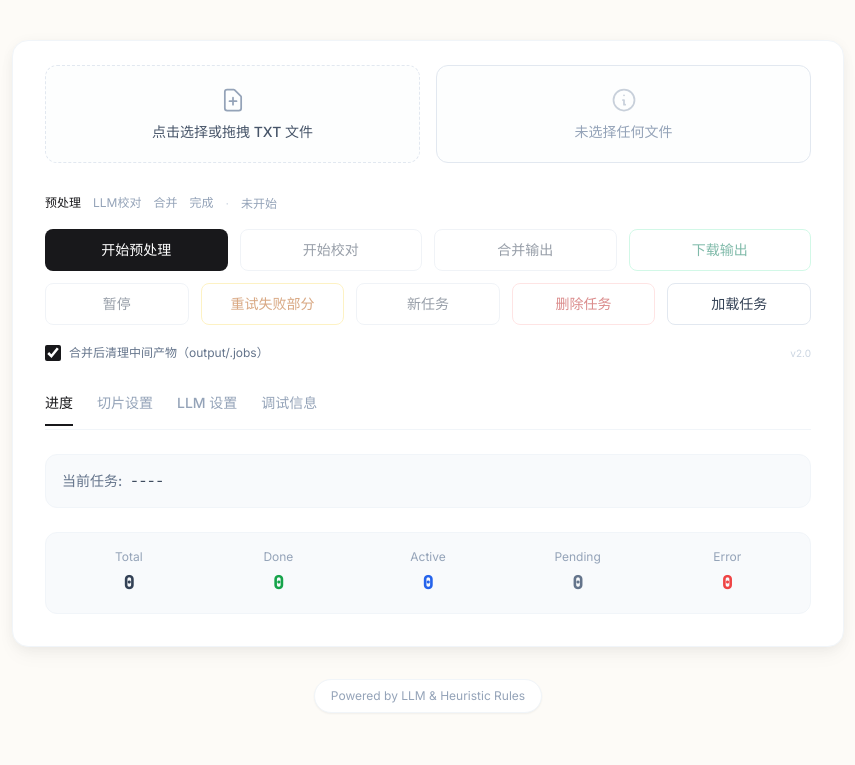
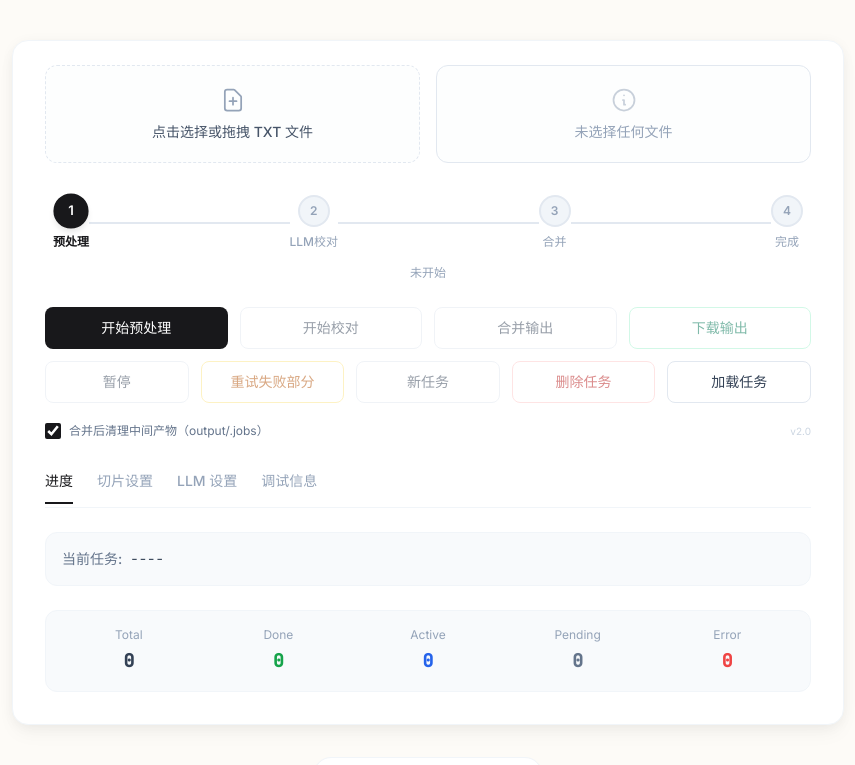
Before and after one commit to zhu-jl18/novel-proofer, a FastAPI app: page / in a window 1280 px wide. Shown: the part 188-953 px from the top of the page, without its empty margins (212-1067 px from the left). Before the commit the page ends 891 px from the top, so only its background shows below. Run offline with FastAPI, Linux system fonts and the light colour scheme; some libraries are stand-ins or nearby versions.

Commit message:
feat(ui): redesign workflow stepper with dot + line style
Replace simple text tabs with a visual step indicator:
- Numbered circular dots connected by lines
- Active step enlarged with shadow
- Completed steps show green checkmark
- Error state shows red dot

Co-Authored-By: Claude Opus 4.5 <noreply@anthropic.com>

```diff
--- a/templates/index.html
+++ b/templates/index.html
@@ -41,7 +41,20 @@
     .tab-btn.active { color: #18181b; }
     .tab-btn.active::after { content: ''; position: absolute; bottom: -1px; left: 0; right: 0; height: 2px; background: #18181b; }
 
-    .wf-step[style*="--wf-underline"]::after { content: ''; position: absolute; bottom: 0; left: 0; right: 0; height: 2px; background: currentColor; border-radius: 1px; }
+    /* Workflow Stepper */
+    .wf-node { display: flex; flex-direction: column; align-items: center; gap: 0.375rem; position: relative; z-index: 10; }
+    .wf-dot { width: 2rem; height: 2rem; border-radius: 9999px; border-width: 2px; display: flex; align-items: center; justify-content: center; transition: all 0.3s; }
+    .wf-dot-pending { background-color: #f1f5f9; border-color: #e2e8f0; color: #94a3b8; }
+    .wf-dot-active { background-color: #18181b; border-color: #18181b; color: white; transform: scale(1.1); box-shadow: 0 4px 6px -1px rgba(0,0,0,0.1); }
+    .wf-dot-done { background-color: #22c55e; border-color: #22c55e; color: white; }
+    .wf-dot-error { background-color: #ef4444; border-color: #ef4444; color: white; transform: scale(1.1); box-shadow: 0 4px 6px -1px rgba(0,0,0,0.1); }
+    .wf-line { flex: 1; height: 2px; background-color: #e2e8f0; transition: background-color 0.3s; }
+    .wf-line-done { background-color: #4ade80; }
+    .wf-label { font-size: 0.75rem; font-weight: 500; transition: color 0.2s; }
+    .wf-label-pending { color: #94a3b8; }
+    .wf-label-active { color: #18181b; font-weight: 600; }
+    .wf-label-done { color: #16a34a; }
+    .wf-label-error { color: #dc2626; font-weight: 600; }
 
     .filter-btn.active { background-color: #18181b; color: white; border-color: #18181b; }
 
@@ -118,15 +131,46 @@
           </div>
 
           <!-- Workflow Stepper -->
-          <div class="mb-4 flex items-center gap-3 text-xs">
-            <div class="flex items-center gap-3" id="workflowStepper" aria-label="Workflow">
-              <span class="wf-step relative pb-0.5 cursor-help text-ink font-medium" data-wf-step="validate" title="预处理：解码、切片、本地规则粗处理（不调用 LLM）">预处理</span>
-              <span class="wf-step relative pb-0.5 cursor-help text-slate-400" data-wf-step="process" title="LLM 校对：逐分片调用 LLM + 输出校验 + 自动重试">LLM校对</span>
-              <span class="wf-step relative pb-0.5 cursor-help text-slate-400" data-wf-step="merge" title="合并：将各分片输出合并为最终文件（可选清理中间产物）">合并</span>
-              <span class="wf-step relative pb-0.5 cursor-help text-slate-400" data-wf-step="done" title="完成：输出文件已生成，可下载/新任务">完成</span>
+          <div class="mb-6 px-2" id="workflowStepperWrap">
+            <div class="flex items-center" id="workflowStepper" aria-label="Workflow">
+              <!-- Node 1: 预处理 -->
+              <div class="wf-node" data-wf-step="validate">
+                <div class="wf-dot wf-dot-active" title="预处理：解码、切片、本地规则粗处理（不调用 LLM）">
+                  <span class="text-xs font-bold">1</span>
+                </div>
+                <span class="wf-label wf-label-active">预处理</span>
+              </div>
+              <!-- Line 1-2 -->
+              <div class="wf-line" data-wf-line="1"></div>
+              <!-- Node 2: LLM校对 -->
+              <div class="wf-node" data-wf-step="process">
+                <div class="wf-dot wf-dot-pending" title="LLM 校对：逐分片调用 LLM + 输出校验 + 自动重试">
+                  <span class="text-xs font-bold">2</span>
+                </div>
+                <span class="wf-label wf-label-pending">LLM校对</span>
+              </div>
+              <!-- Line 2-3 -->
+              <div class="wf-line" data-wf-line="2"></div>
+              <!-- Node 3: 合并 -->
+              <div class="wf-node" data-wf-step="merge">
+                <div class="wf-dot wf-dot-pending" title="合并：将各分片输出合并为最终文件（可选清理中间产物）">
+                  <span class="text-xs font-bold">3</span>
+                </div>
+                <span class="wf-label wf-label-pending">合并</span>
+              </div>
+              <!-- Line 3-4 -->
+              <div class="wf-line" data-wf-line="3"></div>
+              <!-- Node 4: 完成 -->
+              <div class="wf-node" data-wf-step="done">
+                <div class="wf-dot wf-dot-pending" title="完成：输出文件已生成，可下载/新任务">
+                  <span class="text-xs font-bold">4</span>
+                </div>
+                <span class="wf-label wf-label-pending">完成</span>
+              </div>
             </div>
-            <span class="text-slate-300">·</span>
-            <span id="wfStateBadge" class="text-slate-400">未开始</span>
+            <div class="mt-2 text-center">
+              <span id="wfStateBadge" class="text-xs text-slate-400">未开始</span>
+            </div>
           </div>
 
           <!-- Action Buttons -->
--- a/templates/static/js/ui.js
+++ b/templates/static/js/ui.js
@@ -65,7 +65,8 @@ export function initElements() {
     elements.tabBtns = document.querySelectorAll('.tab-btn');
     elements.tabContents = document.querySelectorAll('.tab-content');
     elements.filterBtns = document.querySelectorAll('.filter-btn');
-    elements.wfSteps = document.querySelectorAll('[data-wf-step]');
+    elements.wfNodes = document.querySelectorAll('.wf-node[data-wf-step]');
+    elements.wfLines = document.querySelectorAll('.wf-line[data-wf-line]');
 }
 
 // Helpers
@@ -402,34 +403,54 @@ export function refreshWorkflowStepper(job) {
 
     const order = ['validate', 'process', 'merge', 'done'];
     const labels = { validate: '预处理', process: 'LLM校对', merge: '合并', done: '完成' };
+    const checkSvg = '<svg class="w-4 h-4" fill="none" viewBox="0 0 24 24" stroke="currentColor"><path stroke-linecap="round" stroke-linejoin="round" stroke-width="3" d="M5 13l4 4L19 7"/></svg>';
+
     let cur = hasJob ? phase : 'validate';
     if (!order.includes(cur)) cur = 'validate';
     if (st === 'done') cur = 'done';
     const curIdx = order.indexOf(cur);
 
-    elements.wfSteps.forEach((el) => {
-        const step = String(el.getAttribute('data-wf-step') || '').toLowerCase();
+    elements.wfNodes.forEach((node) => {
+        const step = String(node.getAttribute('data-wf-step') || '').toLowerCase();
         const idx = order.indexOf(step);
         const isDone = idx >= 0 && idx < curIdx;
         const isActive = idx === curIdx;
         const isError = isActive && hasJob && st === 'error';
 
-        el.className = 'wf-step relative pb-0.5 cursor-help transition-colors';
+        const dot = node.querySelector('.wf-dot');
+        const label = node.querySelector('.wf-label');
+        if (!dot || !label) return;
+
+        // Reset dot classes
+        dot.classList.remove('wf-dot-pending', 'wf-dot-active', 'wf-dot-done', 'wf-dot-error');
+        label.classList.remove('wf-label-pending', 'wf-label-active', 'wf-label-done', 'wf-label-error');
+
         if (isDone) {
-            el.classList.add('text-slate-400');
-            el.innerHTML = labels[step] + ' <span class="text-emerald-500">✓</span>';
-            el.style.removeProperty('--wf-underline');
+            dot.classList.add('wf-dot-done');
+            dot.innerHTML = checkSvg;
+            label.classList.add('wf-label-done');
+            label.textContent = labels[step];
         } else if (isActive) {
-            el.classList.add(isError ? 'text-red-600' : 'text-ink', 'font-medium');
-            el.innerHTML = labels[step];
-            el.style.setProperty('--wf-underline', '1');
+            dot.classList.add(isError ? 'wf-dot-error' : 'wf-dot-active');
+            dot.innerHTML = `<span class="text-xs font-bold">${idx + 1}</span>`;
+            label.classList.add(isError ? 'wf-label-error' : 'wf-label-active');
+            label.textContent = labels[step];
         } else {
-            el.classList.add('text-slate-400');
-            el.innerHTML = labels[step];
-            el.style.removeProperty('--wf-underline');
+            dot.classList.add('wf-dot-pending');
+            dot.innerHTML = `<span class="text-xs font-bold">${idx + 1}</span>`;
+            label.classList.add('wf-label-pending');
+            label.textContent = labels[step];
         }
     });
 
+    // Update connecting lines
+    elements.wfLines.forEach((line) => {
+        const lineIdx = parseInt(line.getAttribute('data-wf-line') || '0', 10);
+        const isDone = lineIdx < curIdx;
+        line.classList.toggle('wf-line-done', isDone);
+    });
+
+    // Update state badge
     if (elements.wfStateBadge) {
         let badgeText = '未开始';
         let badgeCls = 'text-xs text-slate-400';
```
